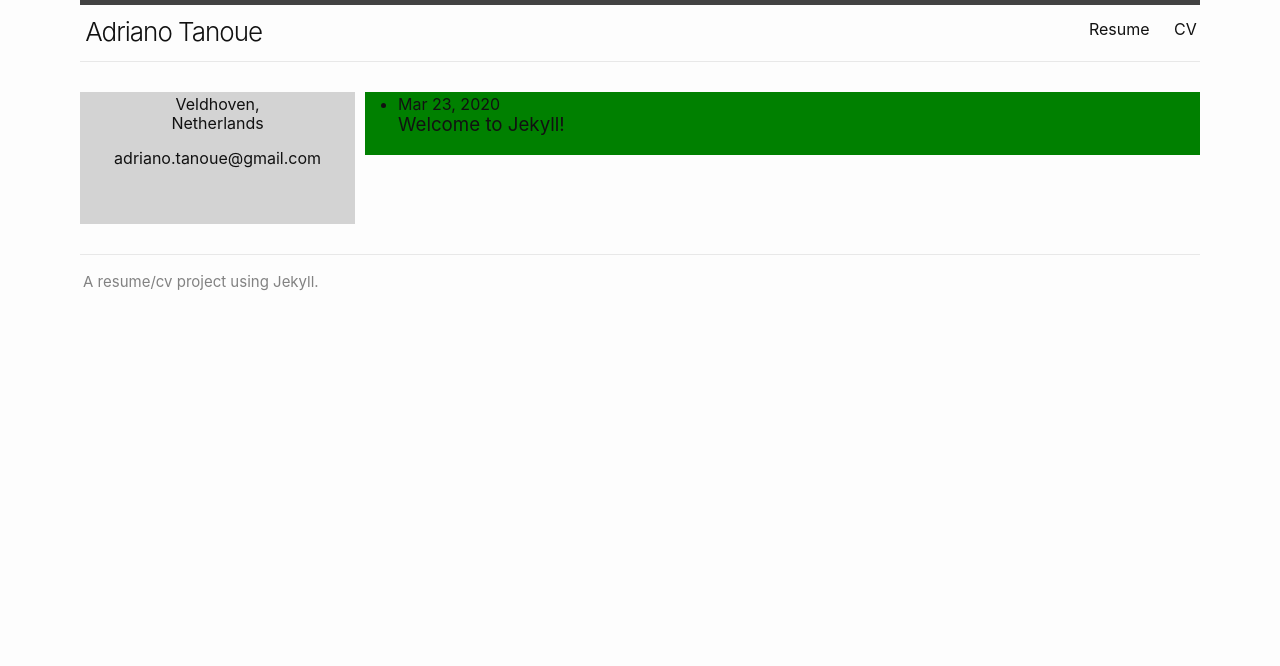
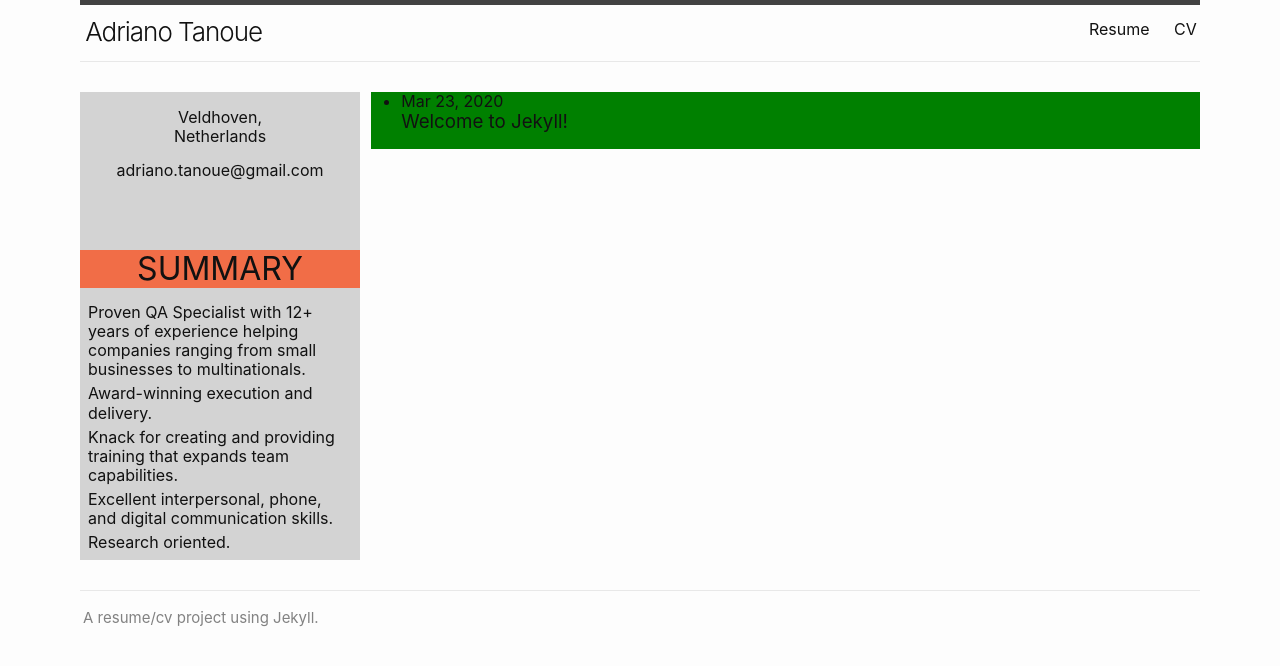
Before and after one commit to nu75h311/nu75h311.github.io, a Jekyll site: the page built from index.md, in a window 1280 px wide. Shown: the top 666 px of the page. Built offline with Jekyll 4.4.1, drawn with Linux system fonts in a browser that asks for light colours.

Commit message:
summary section

```diff
--- /dev/null
+++ b/_includes/summary.html
@@ -0,0 +1,11 @@
+<div>
+    <h1 class="section">SUMMARY</h1>
+    <div class="summary-text">
+        <p>Proven QA Specialist with 12+ years of experience helping companies ranging from small businesses to
+            multinationals.</p>
+        <p>Award-winning execution and delivery.</p>
+        <p>Knack for creating and providing training that expands team capabilities.</p>
+        <p>Excellent interpersonal, phone, and digital communication skills.</p>
+        <p>Research oriented.</p>
+    </div>
+</div>
--- a/_layouts/default.html
+++ b/_layouts/default.html
@@ -11,6 +11,7 @@
     <div class="row">
       <div class="col-1">
         {%- include contact.html -%}
+        {%- include summary.html -%}
       </div>
       <div class="col-2">
         {{ content }}
--- a/_sass/minima/custom-styles.scss
+++ b/_sass/minima/custom-styles.scss
@@ -9,18 +9,32 @@
 
 .col-1 {
     float           : left;
-    width           : 24%;
-    padding         : 0.2em;
+    width           : 25%;
     background-color: lightgrey
 }
 
 .col-2 {
     float           : right;
     width           : 74%;
-    padding         : 0.2em;
+    margin-left     : 0.5em;
     background-color: green;
 }
 
 .contact-text {
+    margin-top: 1em;
     text-align: center;
 }
+
+.section {
+    margin-top      : 0.5em;
+    text-align      : center;
+    background-color: $that-orange;
+}
+
+.summary-text {
+    margin: 0.5em;
+
+    p {
+        margin-bottom: 0.3em;
+    }
+}
```
